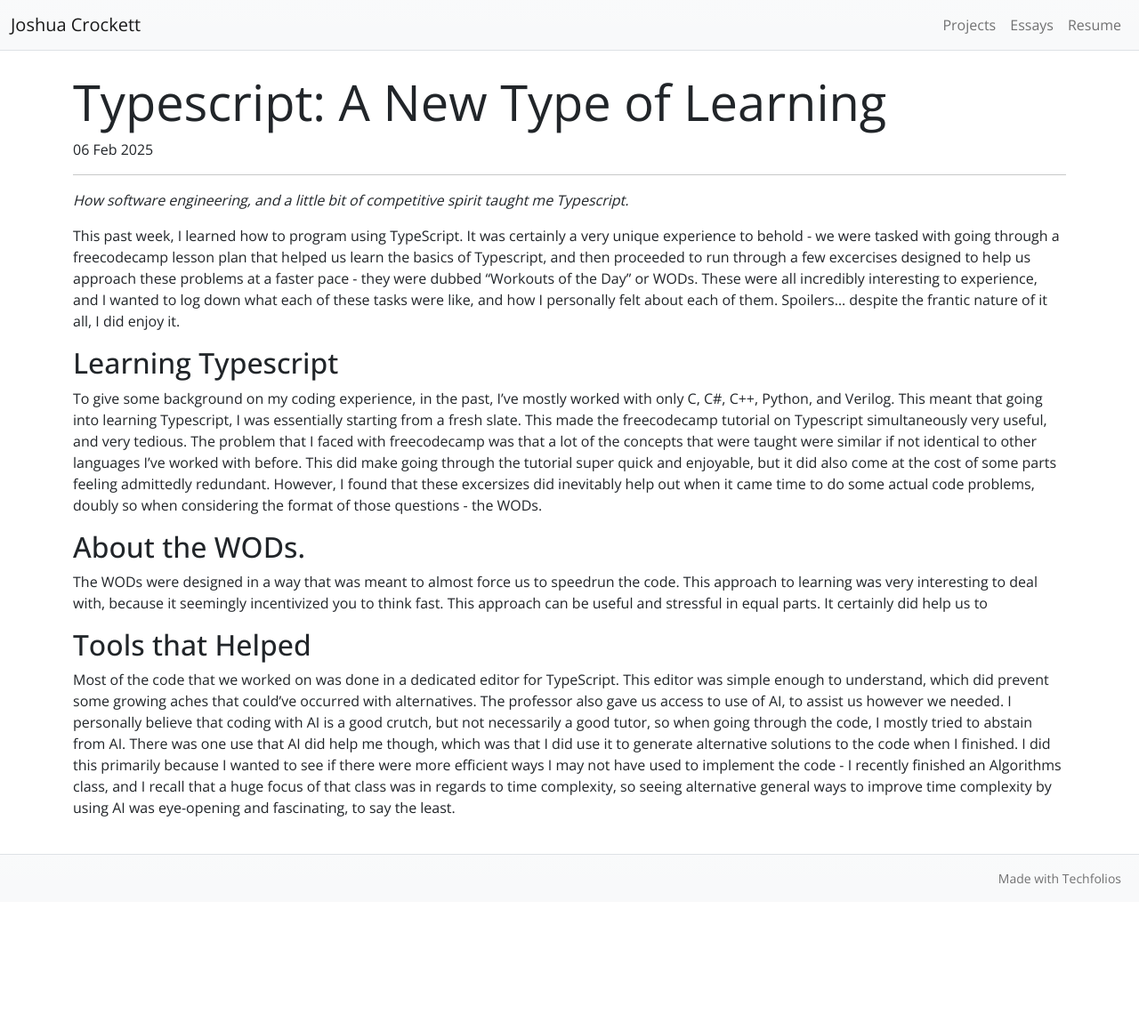
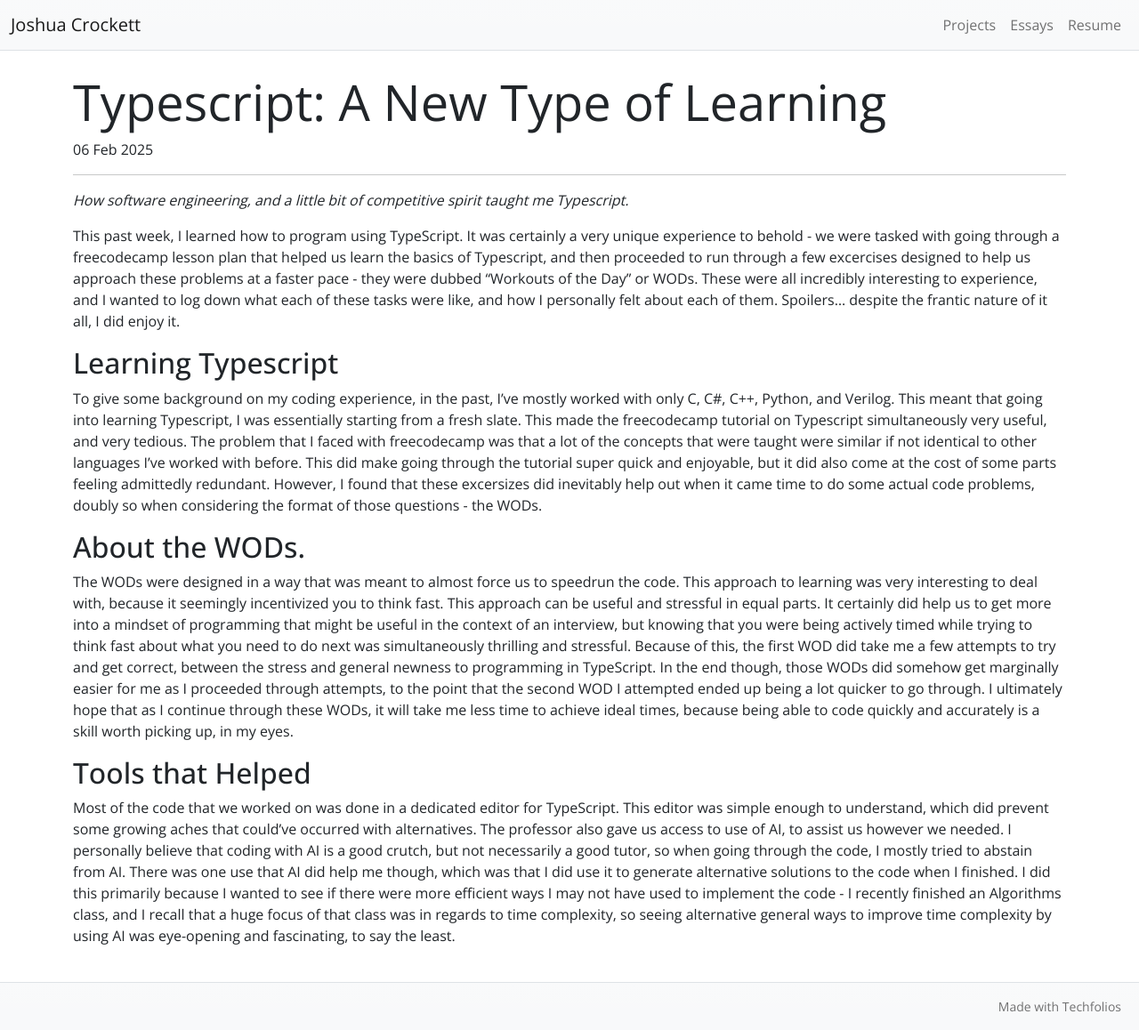
Before and after one commit to JoshCrockett/joshcrockett.github.io, a Jekyll site: the page built from essays/typescript.md, in a window 1280 px wide. Shown: the whole page at 89% size. Built offline with Jekyll 4.4.1, drawn with Linux system fonts in a browser that asks for light colours; before the commit the page ends 1014 px from its top, so only the background shows below that.

Commit message:
Update typescript.md

```diff
--- a/essays/typescript.md
+++ b/essays/typescript.md
@@ -19,7 +19,7 @@ labels:
 
 ## About the WODs.
 
-  The WODs were designed in a way that was meant to almost force us to speedrun the code. This approach to learning was very interesting to deal with, because it seemingly incentivized you to think fast. This approach can be useful and stressful in equal parts. It certainly did help us to
+  The WODs were designed in a way that was meant to almost force us to speedrun the code. This approach to learning was very interesting to deal with, because it seemingly incentivized you to think fast. This approach can be useful and stressful in equal parts. It certainly did help us to get more into a mindset of programming that might be useful in the context of an interview, but knowing that you were being actively timed while trying to think fast about what you need to do next was simultaneously thrilling and stressful. Because of this, the first WOD did take me a few attempts to try and get correct, between the stress and general newness to programming in TypeScript. In the end though, those WODs did somehow get marginally easier for me as I proceeded through attempts, to the point that the second WOD I attempted ended up being a lot quicker to go through. I ultimately hope that as I continue through these WODs, it will take me less time to achieve ideal times, because being able to code quickly and accurately is a skill worth picking up, in my eyes.
 
 ## Tools that Helped
 
```
